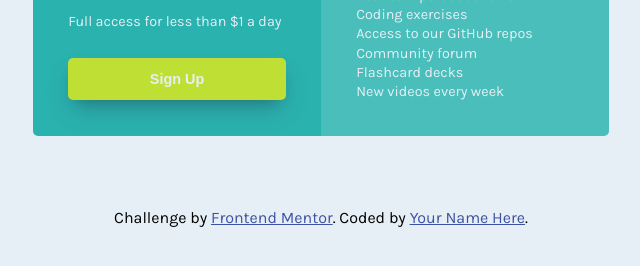
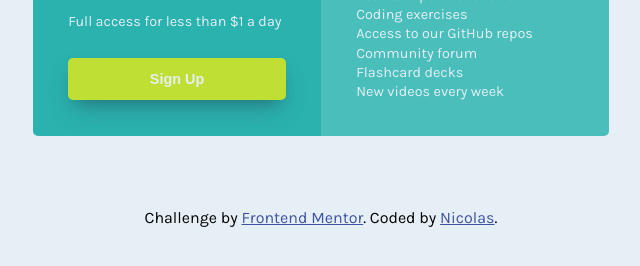
Before and after one commit to mkdir-nicolas/single-price-grid-component, a plain HTML site: page index.html in a window 1280 px wide. Shown: the part 486-752 px from the top of the page, without its empty margins (319-959 px from the left). Drawn offline with Linux system fonts and the light colour scheme.

Commit message:
update footer

```diff
--- a/index.html
+++ b/index.html
@@ -64,7 +64,7 @@
         Challenge by
         <a href="https://www.frontendmentor.io?ref=challenge" target="_blank"
           >Frontend Mentor</a
-        >. Coded by <a href="#">Your Name Here</a>.
+        >. Coded by <a href="https://www.github.com/mkdir-nicolas">Nicolas</a>.
       </p>
     </footer>
   </body>
```
